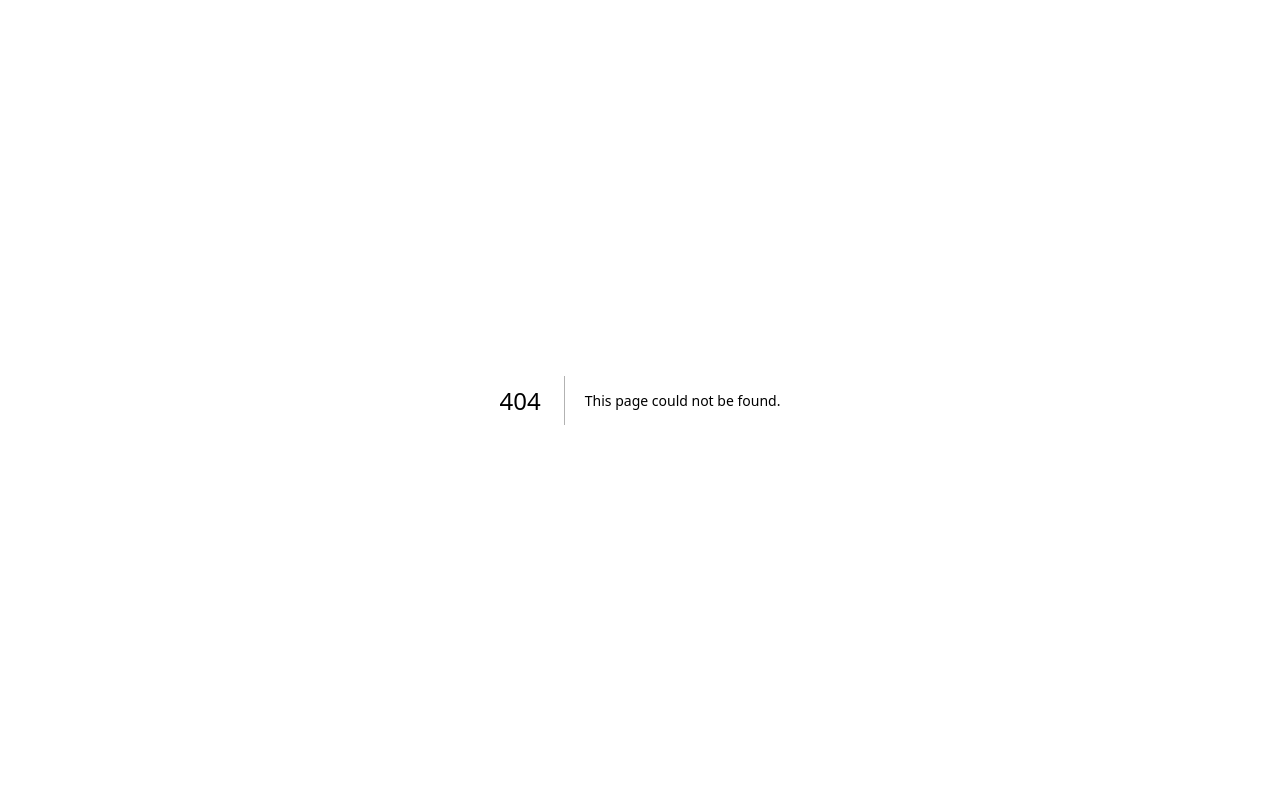
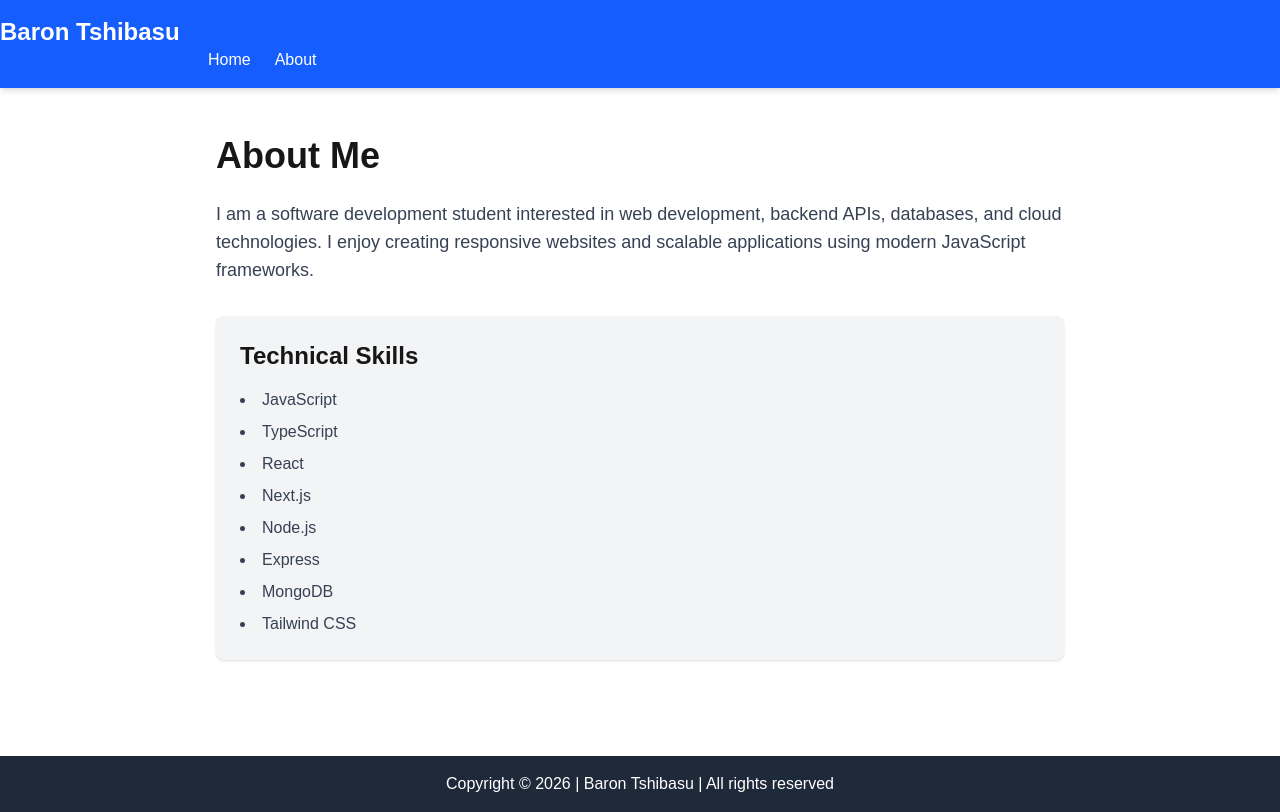
Before and after one commit to nrb2002/wdd430-portfolio, a Next.js app: page /about in a window 1280 px wide. Before the commit this address had no page. Built offline with nearby package versions, Linux system fonts and the light colour scheme.

Commit message:
Components added

```diff
--- /dev/null
+++ b/app/about/page.tsx
@@ -0,0 +1,32 @@
+import SkillsCard from "@/components/SkillsCard";
+
+export default function About() {
+  return (
+    <main className="max-w-4xl mx-auto px-6 py-12">
+      <h1 className="text-4xl font-bold mb-6">
+        About Me
+      </h1>
+
+      <p className="text-lg text-gray-700 mb-8">
+        I am a software development student interested in web
+        development, backend APIs, databases, and cloud technologies.
+        I enjoy creating responsive websites and scalable applications
+        using modern JavaScript frameworks.
+      </p>
+
+      <SkillsCard
+        title="Technical Skills"
+        skills={[
+          "JavaScript",
+          "TypeScript",
+          "React",
+          "Next.js",
+          "Node.js",
+          "Express",
+          "MongoDB",
+          "Tailwind CSS",
+        ]}
+      />
+    </main>
+  );
+}
--- /dev/null
+++ b/app/api/hello/route.ts
@@ -0,0 +1,3 @@
+export async function GET() {
+  return Response.json({ message: 'Hello from Next.js API!' });
+}
--- a/app/layout.tsx
+++ b/app/layout.tsx
@@ -1,33 +1,19 @@
-import type { Metadata } from "next";
-import { Geist, Geist_Mono } from "next/font/google";
 import "./globals.css";
-
-const geistSans = Geist({
-  variable: "--font-geist-sans",
-  subsets: ["latin"],
-});
-
-const geistMono = Geist_Mono({
-  variable: "--font-geist-mono",
-  subsets: ["latin"],
-});
-
-export const metadata: Metadata = {
-  title: "Create Next App",
-  description: "Generated by create next app",
-};
+import Header from "@/components/Header";
+import Footer from "@/components/Footer";
 
 export default function RootLayout({
-  children,
-}: Readonly<{
-  children: React.ReactNode;
-}>) {
-  return (
-    <html
-      lang="en"
-      className={`${geistSans.variable} ${geistMono.variable} h-full antialiased`}
-    >
-      <body className="min-h-full flex flex-col">{children}</body>
-    </html>
-  );
+      children,
+    }: {
+      children: React.ReactNode;
+    }) {
+      return (
+        <html lang="en">
+          <body>
+            <Header />
+            {children}
+            <Footer />
+          </body>
+        </html>
+      );
 }
--- a/app/page.tsx
+++ b/app/page.tsx
@@ -1,65 +1,29 @@
-import Image from "next/image";
+import ProjectList from '@/components/ProjectList';
+const projects = [
+  {
+    title: 'E-Commerce Dashboard',
+    description: 'A full-stack Next.js app for managing products.',
+    technologies: ['Next.js', 'React', 'TypeScript', 'Tailwind CSS'],
+    link: 'https://github.com/your-username/project1'
+  },
+  {
+    title: 'Weather Application',
+    description: 'A React app that fetches and displays weather data.',
+    technologies: ['React', 'JavaScript', 'CSS'],
+    link: 'https://github.com/your-username/project2'
+  }
+];
 
 export default function Home() {
   return (
-    <div className="flex flex-col flex-1 items-center justify-center bg-zinc-50 font-sans dark:bg-black">
-      <main className="flex flex-1 w-full max-w-3xl flex-col items-center justify-between py-32 px-16 bg-white dark:bg-black sm:items-start">
-        <Image
-          className="dark:invert"
-          src="/next.svg"
-          alt="Next.js logo"
-          width={100}
-          height={20}
-          priority
-        />
-        <div className="flex flex-col items-center gap-6 text-center sm:items-start sm:text-left">
-          <h1 className="max-w-xs text-3xl font-semibold leading-10 tracking-tight text-black dark:text-zinc-50">
-            To get started, edit the page.tsx file.
-          </h1>
-          <p className="max-w-md text-lg leading-8 text-zinc-600 dark:text-zinc-400">
-            Looking for a starting point or more instructions? Head over to{" "}
-            <a
-              href="https://vercel.com/templates?framework=next.js&utm_source=create-next-app&utm_medium=appdir-template-tw&utm_campaign=create-next-app"
-              className="font-medium text-zinc-950 dark:text-zinc-50"
-            >
-              Templates
-            </a>{" "}
-            or the{" "}
-            <a
-              href="https://nextjs.org/learn?utm_source=create-next-app&utm_medium=appdir-template-tw&utm_campaign=create-next-app"
-              className="font-medium text-zinc-950 dark:text-zinc-50"
-            >
-              Learning
-            </a>{" "}
-            center.
-          </p>
-        </div>
-        <div className="flex flex-col gap-4 text-base font-medium sm:flex-row">
-          <a
-            className="flex h-12 w-full items-center justify-center gap-2 rounded-full bg-foreground px-5 text-background transition-colors hover:bg-[#383838] dark:hover:bg-[#ccc] md:w-[158px]"
-            href="https://vercel.com/new?utm_source=create-next-app&utm_medium=appdir-template-tw&utm_campaign=create-next-app"
-            target="_blank"
-            rel="noopener noreferrer"
-          >
-            <Image
-              className="dark:invert"
-              src="/vercel.svg"
-              alt="Vercel logomark"
-              width={16}
-              height={16}
-            />
-            Deploy Now
-          </a>
-          <a
-            className="flex h-12 w-full items-center justify-center rounded-full border border-solid border-black/[.08] px-5 transition-colors hover:border-transparent hover:bg-black/[.04] dark:border-white/[.145] dark:hover:bg-[#1a1a1a] md:w-[158px]"
-            href="https://nextjs.org/docs?utm_source=create-next-app&utm_medium=appdir-template-tw&utm_campaign=create-next-app"
-            target="_blank"
-            rel="noopener noreferrer"
-          >
-            Documentation
-          </a>
-        </div>
-      </main>
-    </div>
+    <main className="container mx-auto px-4 py-12">
+      <section className="text-center py-12">
+        <h1 className="text-4xl font-bold mb-4">My Portfolio</h1>
+        <p className="text-lg text-gray-700">
+          I'm a full-stack developer learning Next.js and React. Here are some of my recent projects.
+        </p>
+      </section>
+      <ProjectList projects={projects} />
+    </main>
   );
 }
--- /dev/null
+++ b/components/Footer.tsx
@@ -0,0 +1,9 @@
+export default function Footer() {
+  return (
+    <footer className="bg-gray-800 text-white py-4 mt-12">
+      <div className="container mx-auto text-center">
+        <p>Copyright &copy; {new Date().getFullYear()} | Baron Tshibasu | All rights reserved</p>
+      </div>
+    </footer>
+  );
+}
--- /dev/null
+++ b/components/Header.tsx
@@ -0,0 +1,15 @@
+import Link from 'next/link';
+
+export default function Header() {
+  return (
+    <header className="bg-blue-600 text-white py-4 shadow-md">
+      <div id="header-title" className="text-2xl font-bold">Baron Tshibasu</div>
+      <nav className="max-w-4xl mx-auto px-4 flex justify-between items-center">
+        <ul className="flex gap-6">
+          <li><Link href="/">Home</Link></li>
+          <li><Link href="/about">About</Link></li>
+        </ul>
+      </nav>
+    </header>
+  );
+}
--- /dev/null
+++ b/components/ProjectCard.tsx
@@ -0,0 +1,23 @@
+interface ProjectCardProps {
+  title: string;
+  description: string;
+  technologies: string[];
+  link?: string;
+}
+
+export default function ProjectCard({title, description, technologies, link}: ProjectCardProps) {
+  return (
+    <article className="p-4 border-l-4 border-blue-600 bg-gray-50 rounded">
+      <h3 className="text-xl font-bold mb-2">{title}</h3>
+      <p className="text-gray-700 mb-3">{description}</p>
+      <p className="text-sm text-gray-600">
+        <strong>Technologies:</strong> {technologies.join(', ')}
+      </p>
+      {link && (
+        <p className="mt-2">
+          <a href={link} target="_blank" rel="noopener noreferrer" className="text-blue-600 hover:underline">View Project</a>
+        </p>
+      )}
+    </article>
+  );
+}
--- /dev/null
+++ b/components/ProjectList.tsx
@@ -0,0 +1,22 @@
+import ProjectCard from './ProjectCard';
+
+interface Project {
+  title: string;
+  description: string;
+  technologies: string[];
+  link?: string;
+}
+
+interface ProjectListProps {
+  projects: Project[];
+}
+
+export default function ProjectList({ projects }: ProjectListProps) {
+  return (
+    <section className="grid gap-4 md:grid-cols-2">
+      {projects.map((project) => (
+        <ProjectCard key={project.title} {...project} />
+      ))}
+    </section>
+  );
+}
--- /dev/null
+++ b/components/SkillsCard.tsx
@@ -0,0 +1,23 @@
+interface SkillsCardProps {
+  title: string;
+  skills: string[];
+}
+
+export default function SkillsCard({
+  title,
+  skills,
+}: SkillsCardProps) {
+  return (
+    <section className="bg-gray-100 rounded-lg shadow p-6">
+      <h2 className="text-2xl font-bold mb-4">
+        {title}
+      </h2>
+
+      <ul className="list-disc list-inside space-y-2 text-gray-700">
+        {skills.map((skill) => (
+          <li key={skill}>{skill}</li>
+        ))}
+      </ul>
+    </section>
+  );
+}
```
